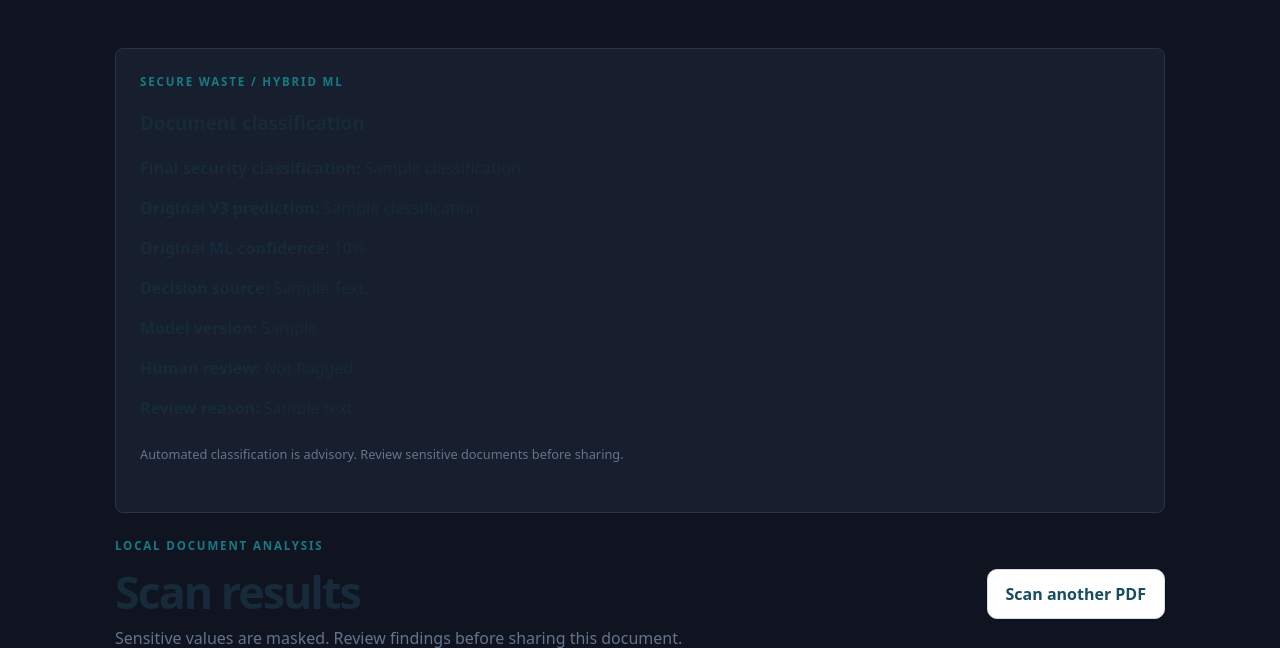
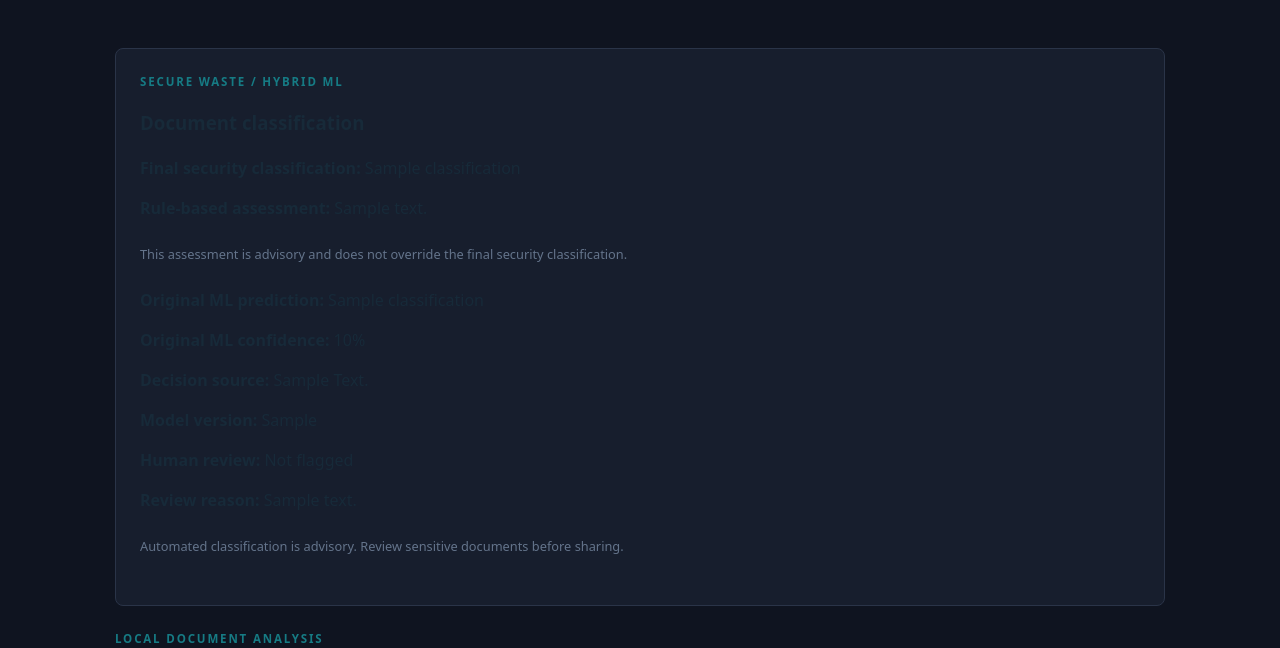
Before and after one commit to khalil-kn/securewaste, a Flask app: template securewaste/web/templates/detect.html in a window 1280 px wide. Shown: the part 49-697 px from the top of the page. Run offline with Flask 3, Linux system fonts and the light colour scheme; the template is opened without the code that fills it: most values are stand-ins (such as "Sample title", 1, 10 or a date in 2020); parts of the project's set-up code (start-up, migrations or seed data) failed here and were passed over; some libraries are stand-ins or nearby versions.

Commit message:
feat(ml): expose rule-based assessment without weakening classification

```diff
--- a/securewaste/web/templates/results.html
+++ b/securewaste/web/templates/results.html
@@ -12,7 +12,21 @@
     {{ classification.label }}
   </p>
 
-  <p><strong>Original V3 prediction:</strong>
+  {% if classification.provisional_label %}
+  <p><strong>Rule-based assessment:</strong>
+    {{ classification.provisional_label }}
+  </p>
+  <p class="sr-footnote">
+    This assessment is advisory and does not override
+    the final security classification.
+  </p>
+  {% else %}
+  <p><strong>Rule-based assessment:</strong>
+    No classification rule matched.
+  </p>
+  {% endif %}
+
+  <p><strong>Original ML prediction:</strong>
     {{ classification.ml_label if classification.ml_label else 'Unavailable' }}
   </p>
 
```
Also changed, not shown: securewaste/core/ml_classifier.py (+12 -0 lines), tests/unit/test_ml_classifier.py (+16 -0 lines).
